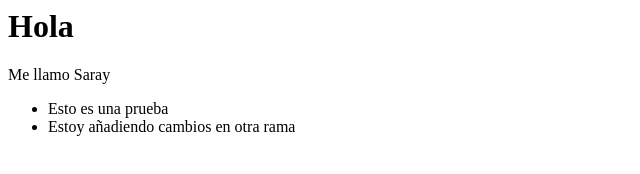
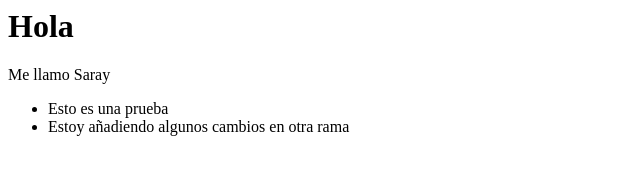
Before and after one commit to SarayRada/lemoncode-git, a website built with Parcel: page src/index.html in a window 1280 px wide. Shown: the full height of the page, 0-640 px from the left. Built offline with nearby package versions, Linux system fonts and the light colour scheme.

Commit message:
Añadiendo otro cambio

```diff
--- a/src/index.html
+++ b/src/index.html
@@ -4,7 +4,7 @@
     <p>Me llamo Saray</p>
     <ul>
       <li>Esto es una prueba</li>
-      <li>Estoy añadiendo cambios en otra rama</li>
+      <li>Estoy añadiendo algunos cambios en otra rama</li>
     </ul>
     <script src="./index.js"></script>
   </body>
```
